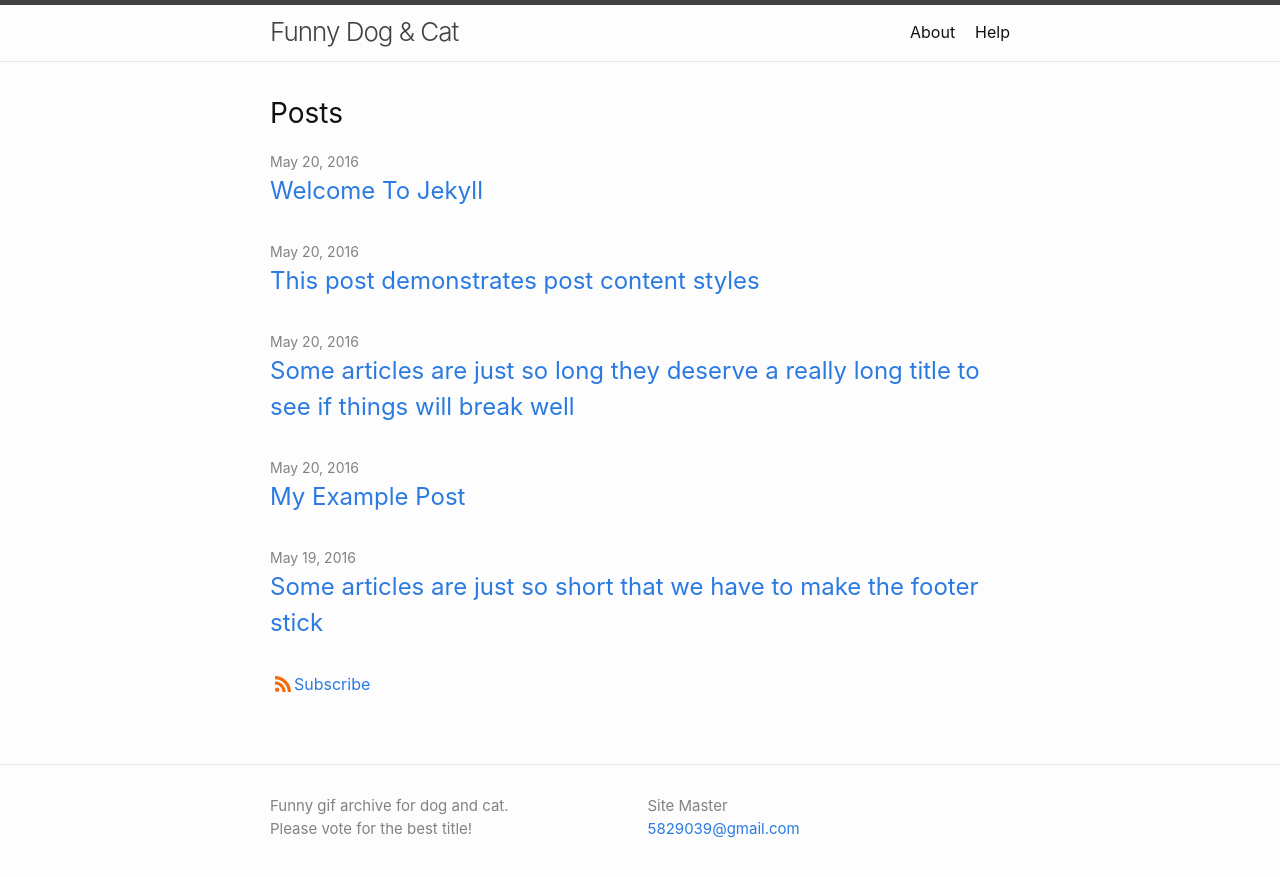
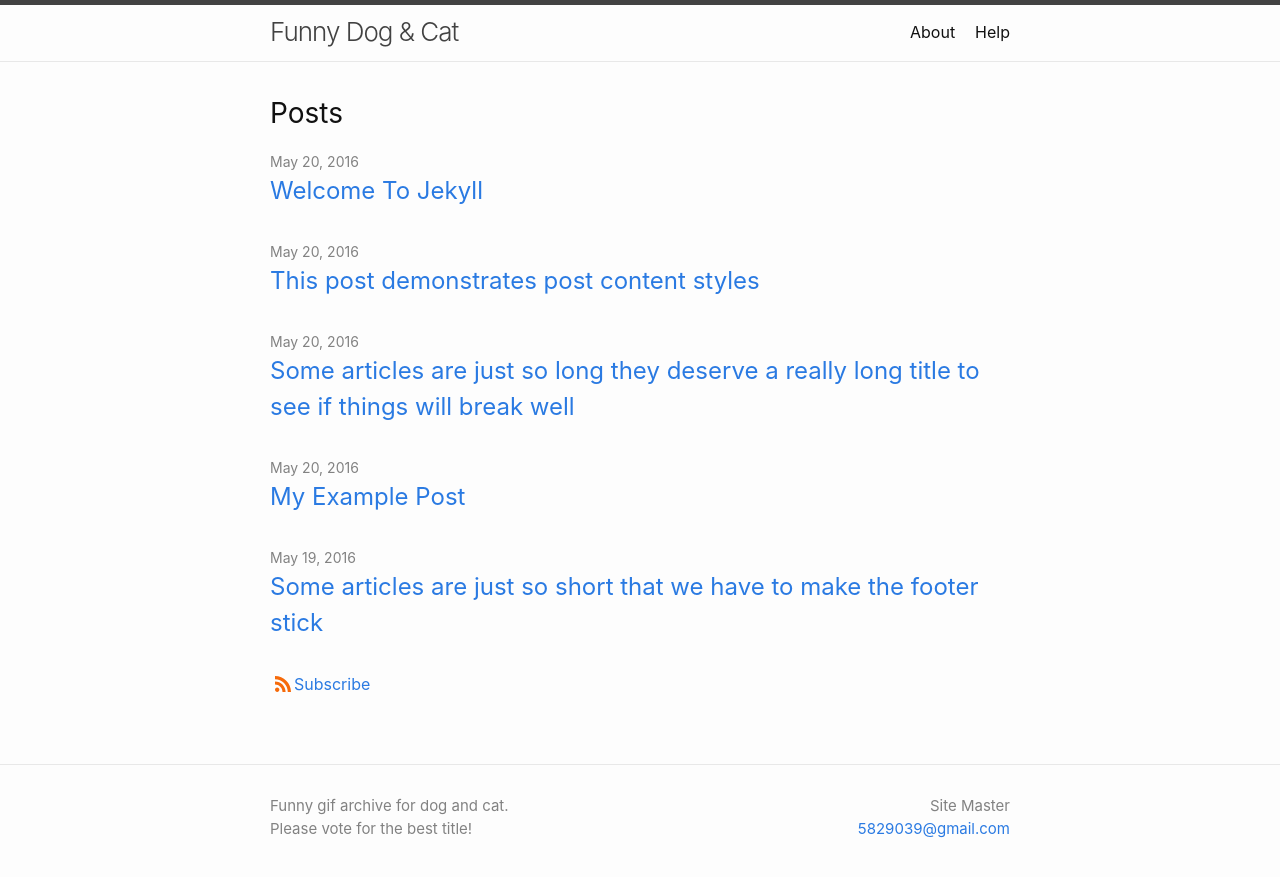
Before and after one commit to funnydogcat/alpha, a Jekyll site: the page built from index.md, in a window 1280 px wide. Shown: the top 877 px of the page. Built offline with Jekyll 4.4.1, drawn with Linux system fonts in a browser that asks for light colours.

Commit message:
Update footer.html

```diff
--- a/_includes/footer.html
+++ b/_includes/footer.html
@@ -11,7 +11,7 @@
 
       <div class="footer-col one-half">
       <!--h2 class="footer-heading">{{ site.title | escape }}</h2-->
-        <ul class="contact-list">
+        <ul class="contact-list" style="text-align:right;">
             {%- if site.author -%}
             <li class="p-name">{{ site.author | escape }}</li>
             {%- endif -%}
```
